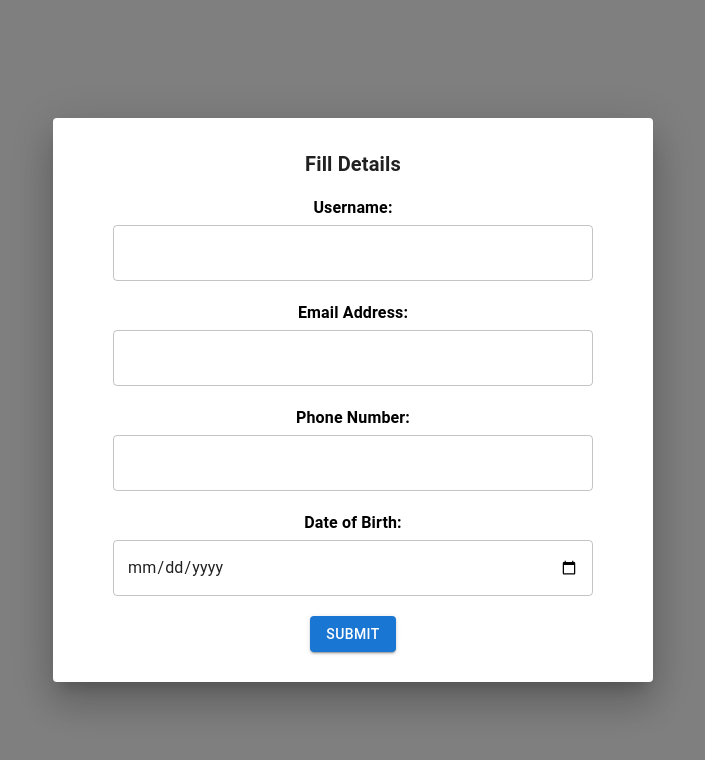
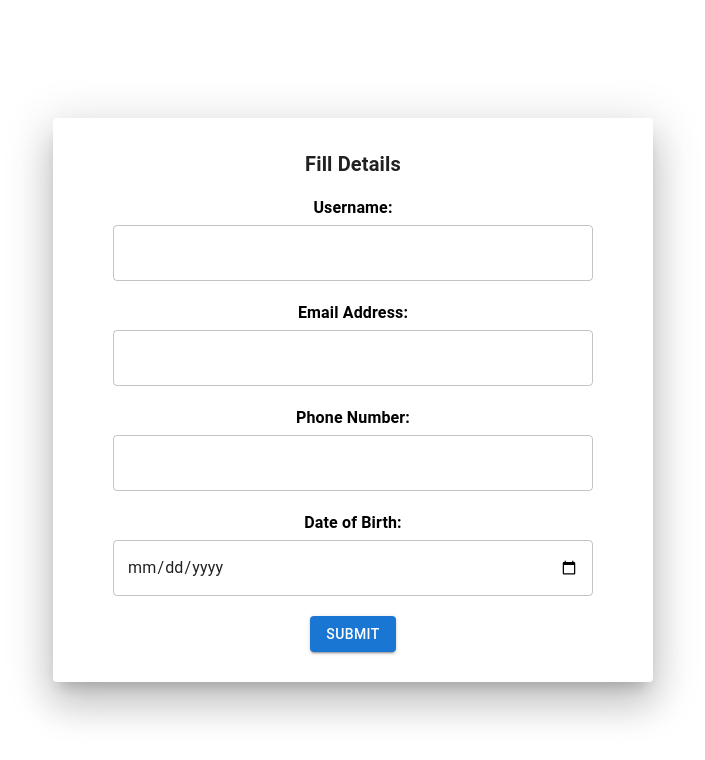
Before and after one commit to Sourav-Basak13/xmodal, a React (Create React App) app: page / in a window 1280 px wide. Both pictures are taken after a click on the button "OPEN FORM". Shown: the top 760 px of the page, without its empty margins (287-992 px from the left). Built offline with nearby package versions, Linux system fonts and the light colour scheme.

Commit message:
completed xmodal

```diff
--- a/src/App.tsx
+++ b/src/App.tsx
@@ -85,10 +85,9 @@ function App() {
         onClose={handleClose}
         slotProps={{
           backdrop: {
-            onClick: () => {
-              handleClose();
+            style: {
+              display: "none",
             },
-            style: { pointerEvents: "auto" },
           },
         }}
       >
@@ -96,7 +95,6 @@ function App() {
           className="modal"
           style={{
             padding: "30px 60px",
-            pointerEvents: "auto",
           }}
         >
           <StyledModalContent
--- a/src/theme/MuiThemeProvider.tsx
+++ b/src/theme/MuiThemeProvider.tsx
@@ -8,14 +8,6 @@ import {
 
 const theme = createTheme({
   components: {
-    MuiCssBaseline: {
-      styleOverrides: {
-        "*": {
-          transition: "none !important",
-          animation: "none !important",
-        },
-      },
-    },
     MuiDialog: {
       defaultProps: {},
       styleOverrides: {
```
